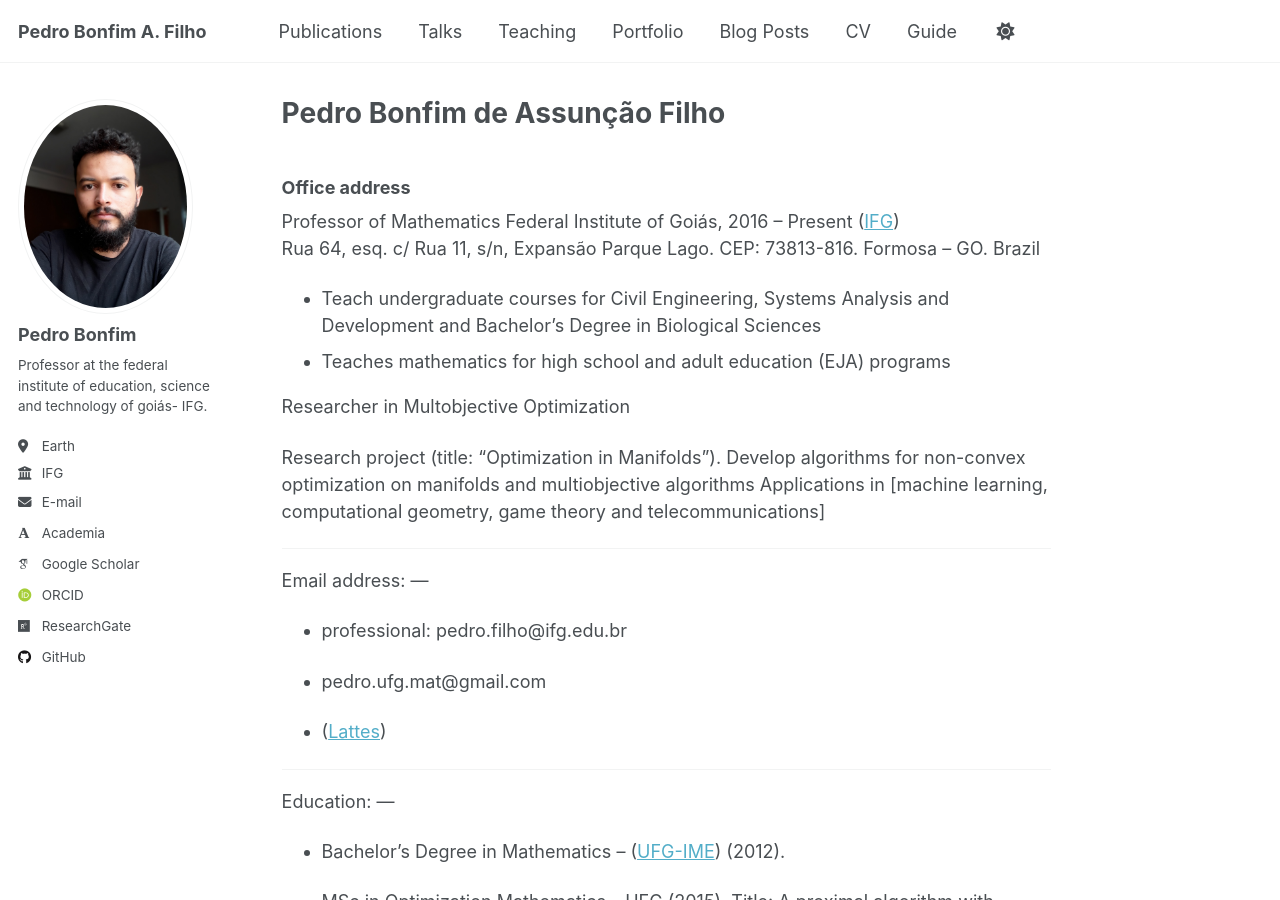
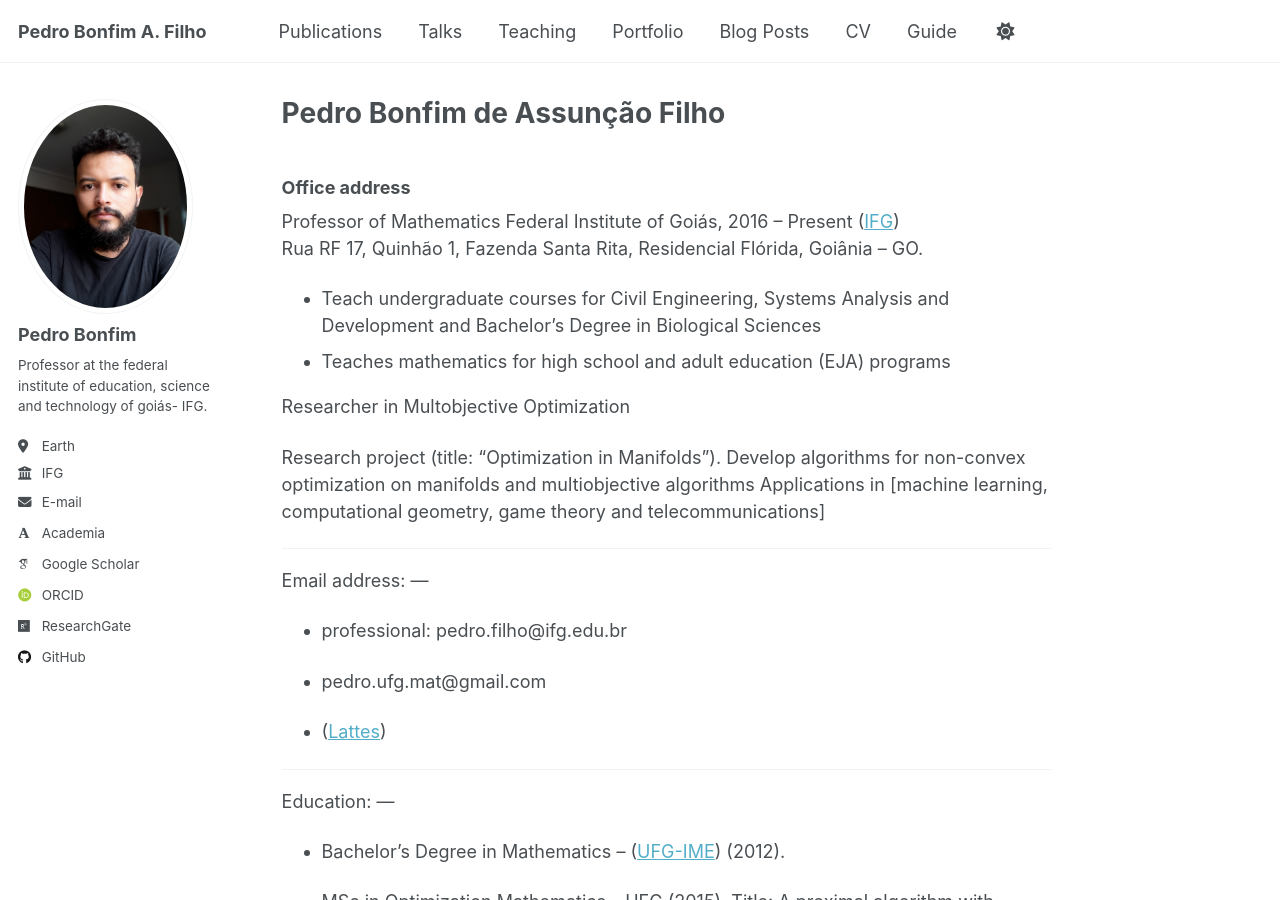
Before and after one commit to pedroassuncaofilho/pedroassuncaofilho.github.io, a Jekyll site: the page built from _pages/about.md, in a window 1280 px wide and 900 px high. Built offline with Jekyll 4.4.1, drawn with Linux system fonts in a browser that asks for light colours; some web fonts are replaced.

Commit message:
Update about.md

```diff
--- a/_pages/about.md
+++ b/_pages/about.md
@@ -11,8 +11,8 @@ redirect_from:
 ### Office address
 
 Professor of Mathematics
-Federal Institute of Goiás, 2016 – Present ([IFG](https://www.ifg.edu.br/formosa))
-Rua 64, esq. c/ Rua 11, s/n, Expansão Parque Lago. CEP: 73813-816. Formosa – GO. Brazil
+Federal Institute of Goiás, 2016 – Present ([IFG](https://www.ifg.edu.br/goianiaoeste))
+ Rua RF 17, Quinhão 1, Fazenda Santa Rita, Residencial Flórida, Goiânia – GO.
 
 
 - Teach undergraduate courses for Civil Engineering,  Systems Analysis and Development and Bachelor's Degree in Biological Sciences
```
